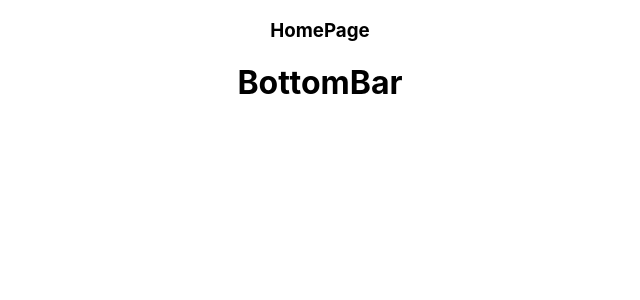
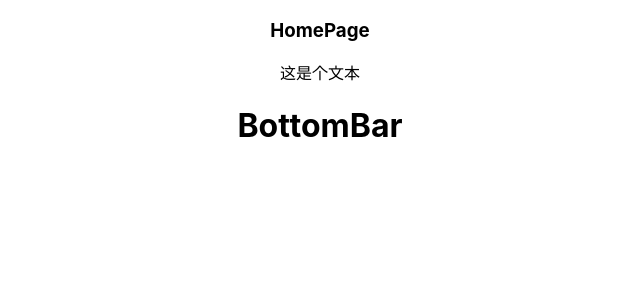
Before and after one commit to monkeyfly36/React-Lesson, a React (Create React App) app in the folder my-app/: page / in a window 1280 px wide. Shown: the top 300 px of the page, without its empty margins (320-960 px from the left). Built offline with nearby package versions, Linux system fonts and the light colour scheme.

Commit message:
add 组件复用

```diff
--- a/my-app/src/pages/HomePage.js
+++ b/my-app/src/pages/HomePage.js
@@ -5,9 +5,19 @@ export default class HomePage extends Component {
   render() {
     return (
       <Layout showTopBar={false} showBottomBar={true} title={'商城首页'}>
-        <div>
+        {/* <div>
           <h3>HomePage</h3>
-        </div>
+        </div> */}
+        {
+          {
+            content: (
+              <div>
+                <h3>HomePage</h3>
+              </div>
+            ),
+            txt: '这是个文本'
+          }
+        }
       </Layout>
     )
   };
--- a/my-app/src/pages/Layout.js
+++ b/my-app/src/pages/Layout.js
@@ -12,7 +12,8 @@ export default class Layout extends Component {
     return (
       <div>
         {showTopBar && <TopBar />}
-        {children}
+        {children.content}
+        {children.txt}
         {showBottomBar && <BottomBar />}
       </div>
   //       {showTopBar && <TopBar />}
```
